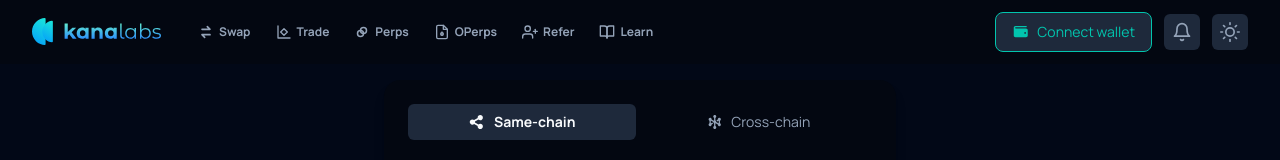
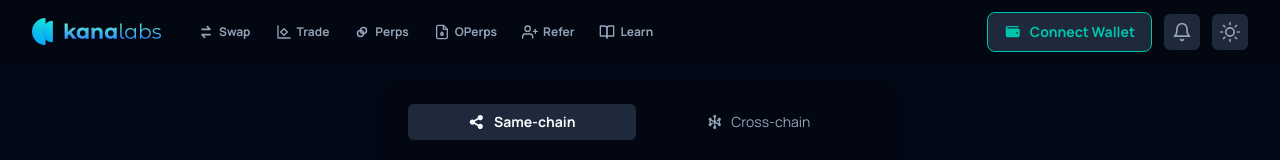
Before and after one commit to Sathyajhith-S-S/Kana-Labs, a React (Vite) app: page / in a window 1280 px wide. Shown: the top 160 px of the page. Built offline with nearby package versions, Linux system fonts and the light colour scheme.

Commit message:
Logo click reload

```diff
--- a/src/components/layout/Header.tsx
+++ b/src/components/layout/Header.tsx
@@ -34,7 +34,9 @@ export function Header() {
             <nav className=" px-4 sm:px-6 lg:px-8">
                 <div className="flex items-center justify-between h-16">
                     <div className="flex items-center gap-6">
-                        <img src={kanalabsLogo} alt="Kana Labs Logo" className="h-7 w-auto" />
+                        <a href="/swap">
+                            <img src={kanalabsLogo} alt="Kana Labs Logo" className="h-7 w-auto" />
+                        </a>
                         <div className="hidden md:flex items-center">
                             <NavLink to="/swap">
                                 <svg
@@ -80,7 +82,7 @@ export function Header() {
                     <div className="flex items-center gap-3">
                         <Button variant="secondary" className="flex items-center border border-primary gap-2 text-primary hover:animate-bounce-subtle">
                             <FontAwesomeIcon icon={faWallet} />
-                            Connect wallet
+                            <span className="font-bold">Connect Wallet</span>
                         </Button>
                         <Button variant="secondary" size="sm" className="p-2 h-auto group">
                             <svg className="group-hover:animate-ring" xmlns="http://www.w3.org/2000/svg" width="20" height="20" viewBox="0 0 24 24" fill="none" stroke="currentColor" strokeWidth="2" strokeLinecap="round" strokeLinejoin="round">
```
